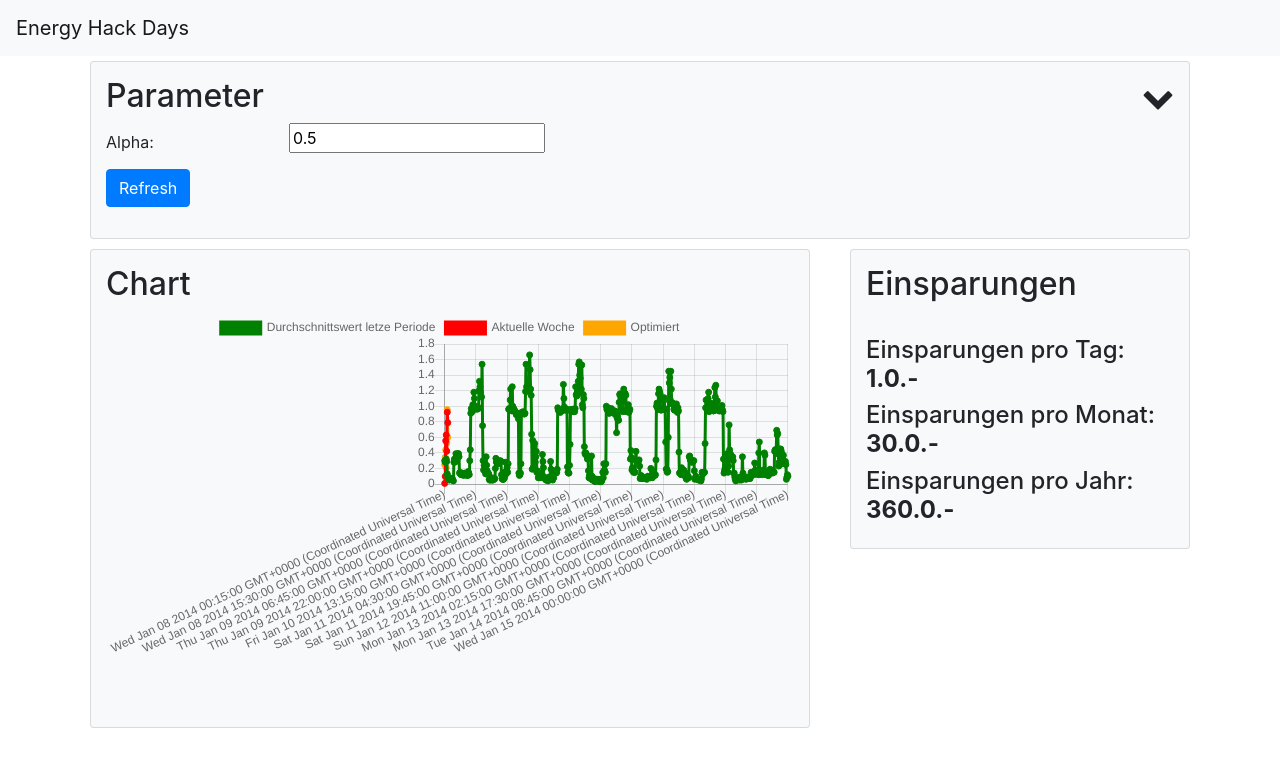
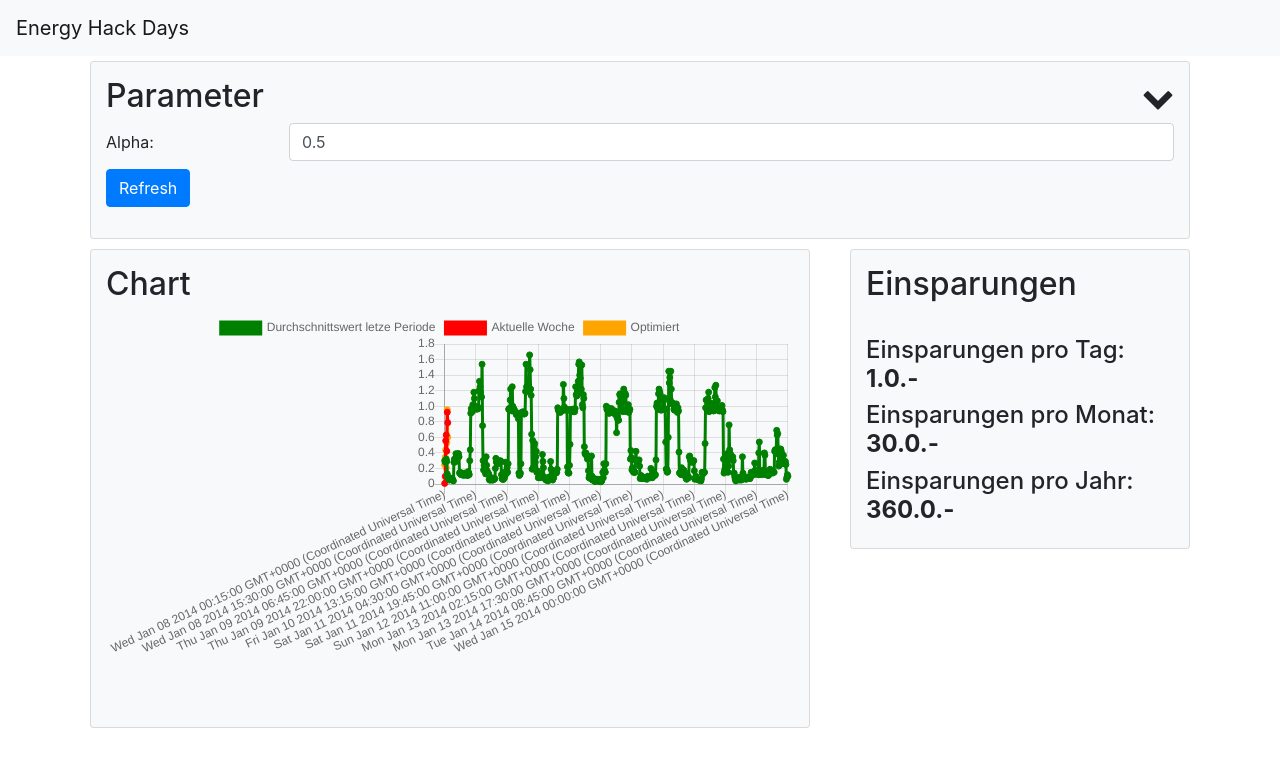
Before and after one commit to julianschmuckli/energyhack19, a plain HTML site: page index.html in a window 1280 px wide. Drawn offline with nearby package versions, Linux system fonts and the light colour scheme.

Commit message:
form-control

```diff
--- a/index.html
+++ b/index.html
@@ -45,7 +45,7 @@
                         <label for="alpha-input">Alpha: </label>
                     </div>
                     <div class="col-sm-10">
-                        <input value="0.5" type="text" id="alpha-input" />
+                        <input class="form-control" value="0.5" type="text" id="alpha-input" />
                     </div>
 
                     <div class="col-sm-12"><input type="button" class="btn btn-primary" value="Refresh" /></div>
```
